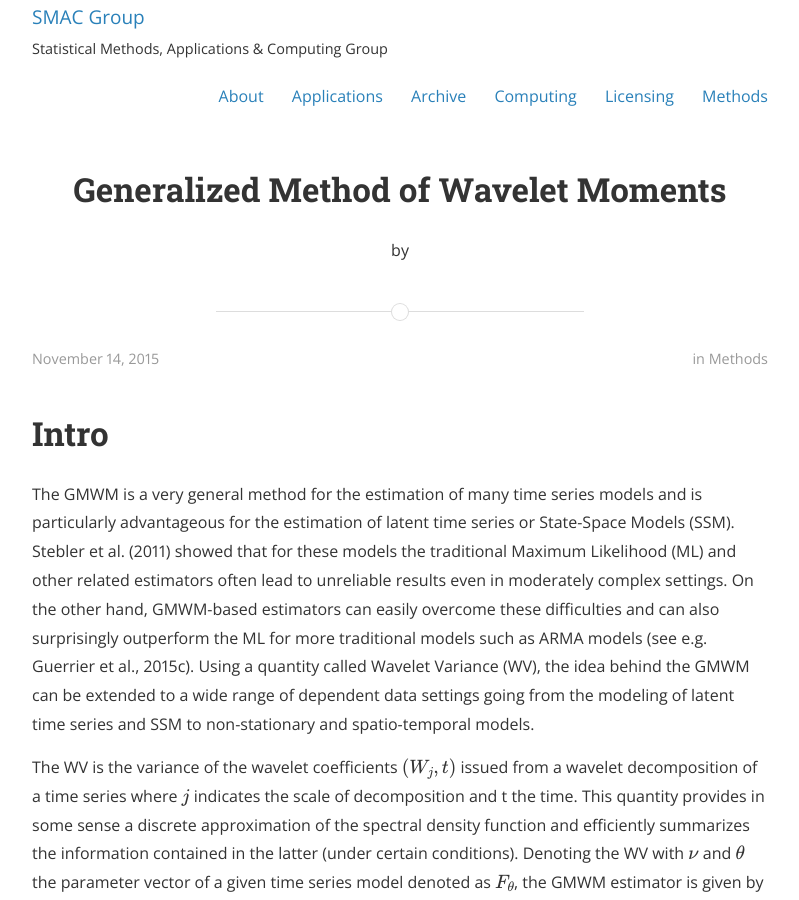
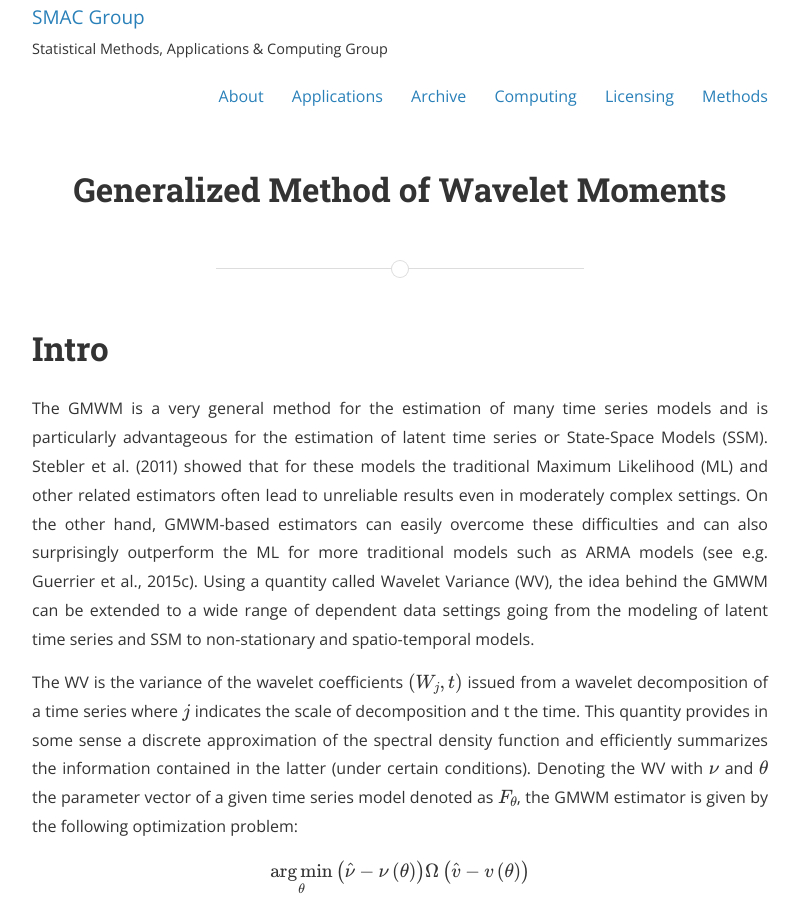
Before and after one commit to SMAC-Group/smac-group.github.io, a Jekyll site: the page built from methods/_posts/2015-11-14-gmwm.markdown, in a window 1280 px wide and 900 px high. Shown: the whole window, without its empty margins (240-1039 px from the left). Built offline with Jekyll 4.4.1, drawn with Linux system fonts in a browser that asks for light colours; nearby versions of some CDN libraries; formulas are drawn with MathJax 3; a style sheet for code colours, icons or effects is not loaded.

Commit message:
Landing style for methods

```diff
--- /dev/null
+++ b/_layouts/landing.html
@@ -0,0 +1,69 @@
+---
+layout: default
+---
+<div class="post">
+
+<div class="post-header-container {% if page.cover %}has-cover{% endif %}" {% if page.cover %}style="background-image: url({{ page.cover | prepend: site.baseurl }});"{% endif %}>
+	<div class="scrim {% if page.cover %}has-cover{% endif %}">
+		<header class="post-header">
+		  <h1 class="title">{{ page.title }}</h1>
+		</header>
+	</div>
+</div>
+
+<div class="wrapper">
+
+{% unless page.cover %} {% include page_divider.html %} {% endunless %}
+
+<article class="post-content" style="text-align:justify">
+  {{ content }}
+</article>
+
+{% if site.jekyll-archives %}
+{% if page.tags.size > 0 %}
+<section class="tags">
+	<strong>Tags:</strong> {% for tag in page.tags %}<a href="{{ site.baseurl }}tag/{{ tag }}">{{ tag }}</a>{% if forloop.last == false %},&nbsp;{% endif %}{% endfor %}
+</section>
+{% endif %}
+{% endif %}
+
+<section class="rss">
+	<p class="rss-subscribe text"><strong>Subscribe <a href="{{ "feed.xml" | prepend: site.baseurl }}">via RSS</a></strong></p>
+</section>
+
+<section class="share">
+  <span>Share: </span>
+  {% for social in site.social %}
+    {% if social.share_url != null %}
+      <a href="{{ social.share_url }}{{ social.share_title }}{{page.title | cgi_escape}}{{ social.share_link }}{{site.url}}{{page.id}}.html"
+        onclick="window.open(this.href, '{{ social.icon }}-share', 'width=550,height=255');return false;">
+      	<i class="fa fa-{{ social.icon | remove_first: '-square' }}-square fa-lg"></i>
+      </a>
+    {% endif %}
+  {% endfor %}
+</section>
+
+{% if site.disqus_shortname %}
+{% unless page.disqus_disabled %}
+<section class="disqus">
+  <div id="disqus_thread"></div>
+  <script type="text/javascript">
+    var disqus_shortname = '{{ site.disqus_shortname }}';
+
+    /* * * DON'T EDIT BELOW THIS LINE * * */
+    (function() {
+        var dsq = document.createElement('script'); dsq.type = 'text/javascript'; dsq.async = true;
+        dsq.src = '//' + disqus_shortname + '.disqus.com/embed.js';
+        (document.getElementsByTagName('head')[0] || document.getElementsByTagName('body')[0]).appendChild(dsq);
+    })();
+  </script>
+  <noscript>Please enable JavaScript to view the <a href="http://disqus.com/?ref_noscript">comments powered by Disqus.</a></noscript>
+  <a href="http://disqus.com" class="dsq-brlink">comments powered by <span class="logo-disqus">Disqus</span></a>
+</section>
+{% endunless %}
+{% endif %}
+
+</div>
+</div>
+
+{% include mathjax.html %}
--- a/methods/_posts/2015-11-14-gmwm.markdown
+++ b/methods/_posts/2015-11-14-gmwm.markdown
@@ -1,5 +1,5 @@
 ---
-layout: post
+layout: landing
 title:  "Generalized Method of Wavelet Moments"
 date:   2015-11-14 18:22:52
 tags:
```
